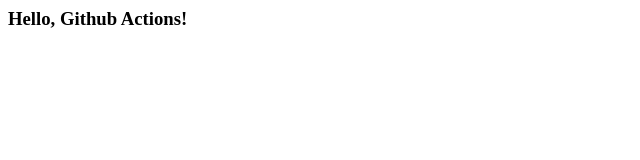
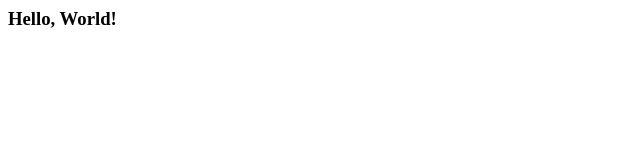
Before and after one commit to vishal-ponsekar/gh-deployment-workflow, a plain HTML site: page index.html in a window 1280 px wide. Shown: the whole page, without its empty margins (0-640 px from the left). Drawn offline with Linux system fonts and the light colour scheme.

Commit message:
edited the index.html to check the github pages changes

```diff
--- a/index.html
+++ b/index.html
@@ -1,6 +1,6 @@
 <html>
     <title>roadmap.sh</title>
     <body>
-        <h3>Hello, Github Actions!</h3>
+        <h3>Hello, World!</h3>
     </body>
 </html>
```
